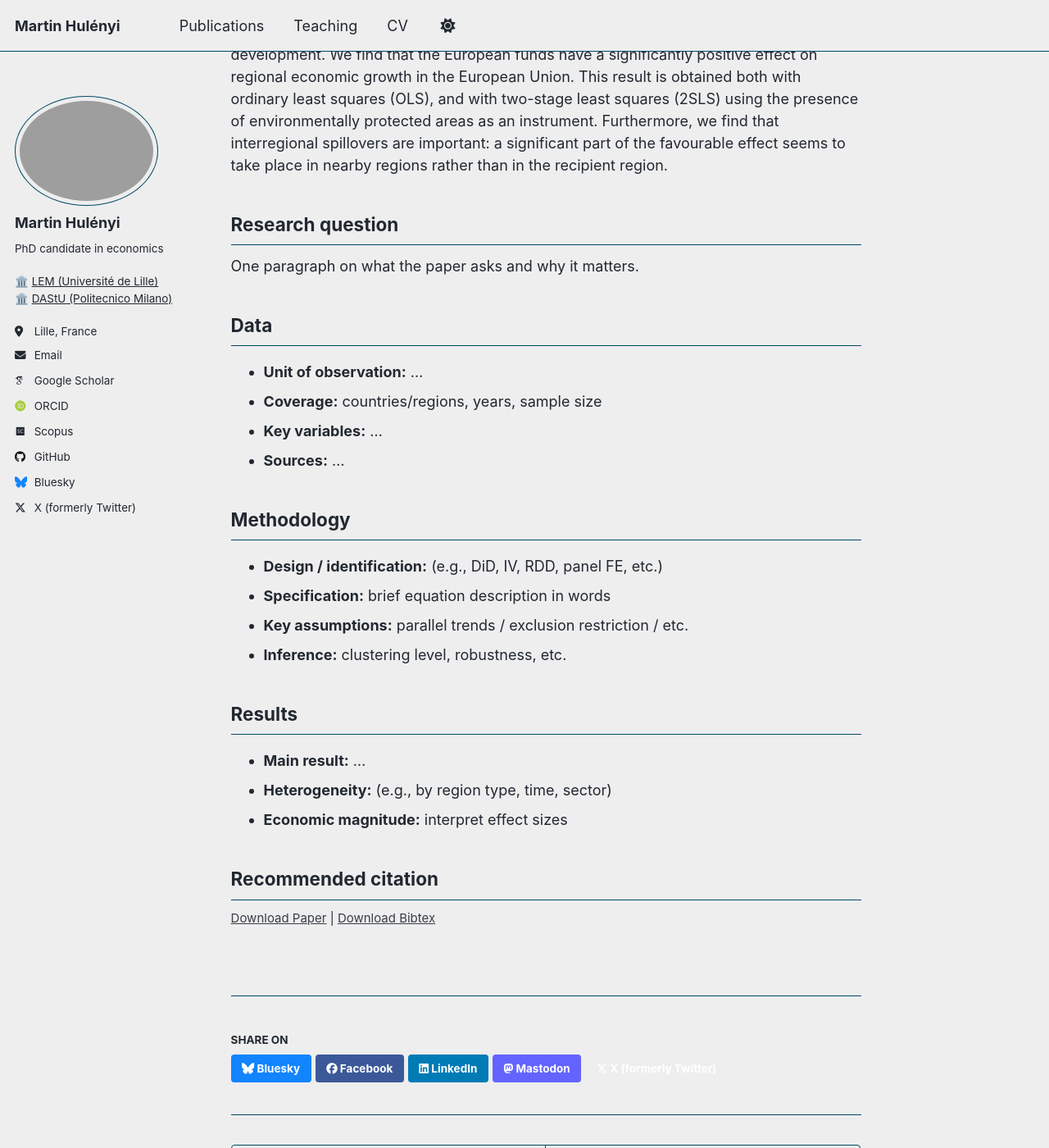
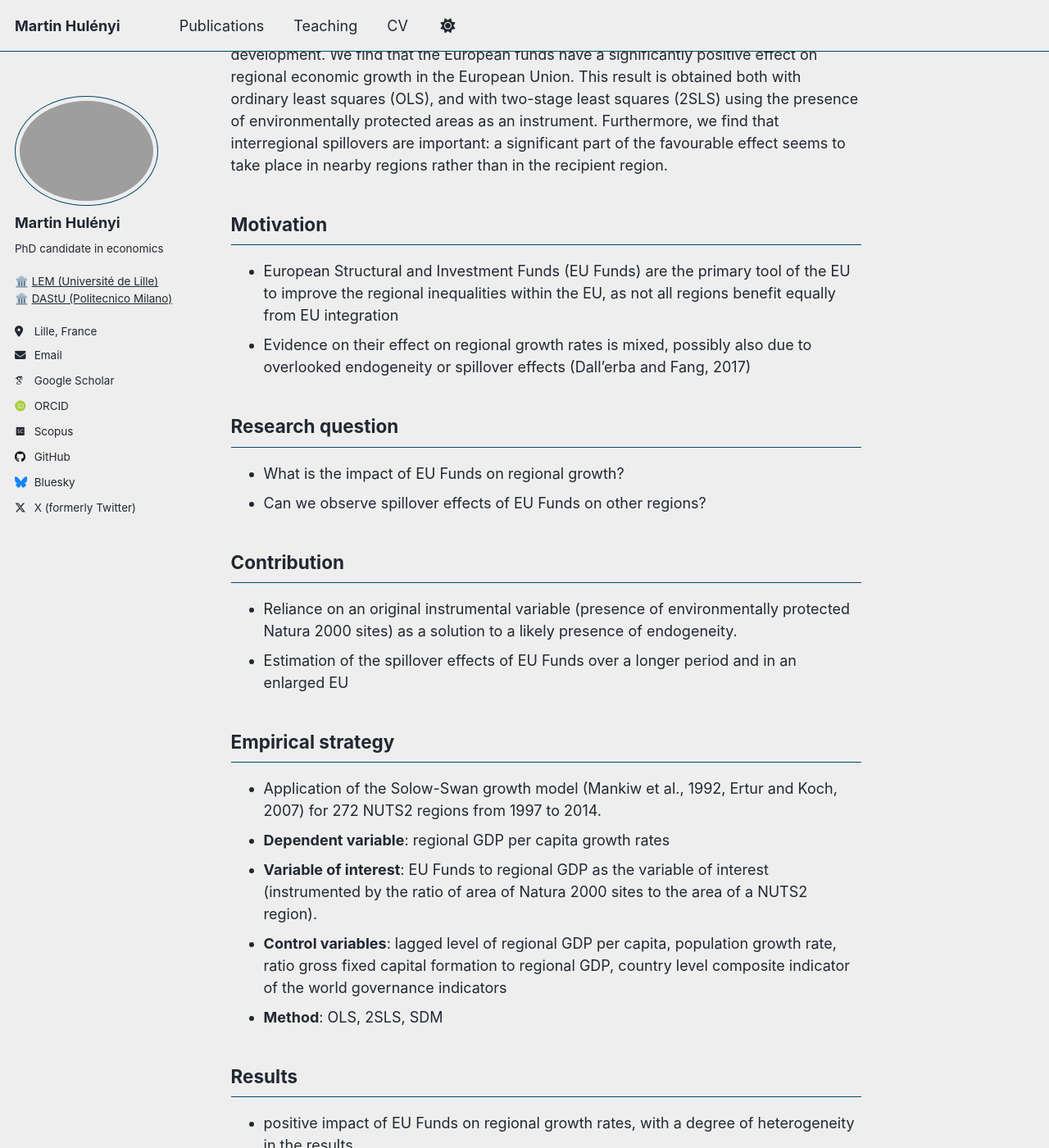
Before and after one commit to martinhulenyi/martinhulenyi.github.io, a Jekyll site: the page built from _publications/03_eu_funds_growth.md, in a window 1280 px wide and 1400 px high, scrolled down 293 px. Shown: the whole window at 82% size. Built offline with Jekyll 4.4.1, drawn with Linux system fonts in a browser that asks for light colours; some web fonts are replaced; a script that is not in the unit is left out; some of the changed text lies outside the part shown.

Commit message:
Update 03_eu_funds_growth.md

```diff
--- a/_publications/03_eu_funds_growth.md
+++ b/_publications/03_eu_funds_growth.md
@@ -16,31 +16,30 @@ excerpt: "We contribute to the analysis of the impact of European Union funds on
 We contribute to the analysis of the impact of European Union funds on European regional development. We find that the European funds have a significantly positive effect on regional economic growth in the European Union. This result is obtained both with ordinary least squares (OLS), and with two-stage least squares (2SLS) using the presence of environmentally protected areas as an instrument. Furthermore, we find that interregional spillovers are important: a significant part of the favourable effect seems to take place in nearby regions rather than in the recipient region.
 
 
+## Motivation
+- European Structural and Investment Funds (EU Funds) are the primary tool of the EU to improve the regional inequalities within the EU, as not all regions benefit equally from EU integration
+- Evidence on their effect on regional growth rates is mixed, possibly also due to overlooked endogeneity or spillover effects (Dall’erba and Fang, 2017)
+
 ## Research question
-One paragraph on what the paper asks and why it matters.
+- What is the impact of EU Funds on regional growth?
+- Can we observe spillover effects of EU Funds on other regions?
 
-## Data
-- **Unit of observation:** …
-- **Coverage:** countries/regions, years, sample size
-- **Key variables:** …
-- **Sources:** …
+## Contribution
+- Reliance on an original instrumental variable (presence of environmentally protected Natura 2000 sites) as a solution to a likely presence of endogeneity.
+- Estimation of the spillover effects of EU Funds over a longer period and in an enlarged EU
 
-## Methodology
-- **Design / identification:** (e.g., DiD, IV, RDD, panel FE, etc.)
-- **Specification:** brief equation description in words
-- **Key assumptions:** parallel trends / exclusion restriction / etc.
-- **Inference:** clustering level, robustness, etc.
+## Empirical strategy
+- Application of the Solow-Swan growth model (Mankiw et al., 1992, Ertur and Koch, 2007) for 272 NUTS2 regions from 1997 to 2014.
+- **Dependent variable**: regional GDP per capita growth rates
+- **Variable of interest**: EU Funds to regional GDP as the variable of interest (instrumented by the ratio of area of Natura 2000 sites to the area of a NUTS2 region).
+- **Control variables**: lagged level of regional GDP per capita,  population growth rate, ratio gross fixed capital formation to regional GDP, country level composite indicator of the world governance indicators
+- **Method**: OLS, 2SLS, SDM
 
 ## Results
-- **Main result:** …
-- **Heterogeneity:** (e.g., by region type, time, sector)
-- **Economic magnitude:** interpret effect sizes
-
-<!-- ## Robustness & validation
-- Placebos / pre-trends
-- Alternative outcomes / samples
-- Sensitivity checks -->
-
+- positive impact of EU Funds on regional growth rates, with a degree of heterogeneity in the results.
+- when endogeneity is accounted for, the positive impact increases (downward bias of the initial OLS results)
+- positive spillover effects of EU Funds on nearby regions, although these effects are less robust.
+- negative correlation between the EU Funds and the votes for the Conservative party in the 2017 elections
 
 ## Recommended citation
 {{ page.citation }}
```
